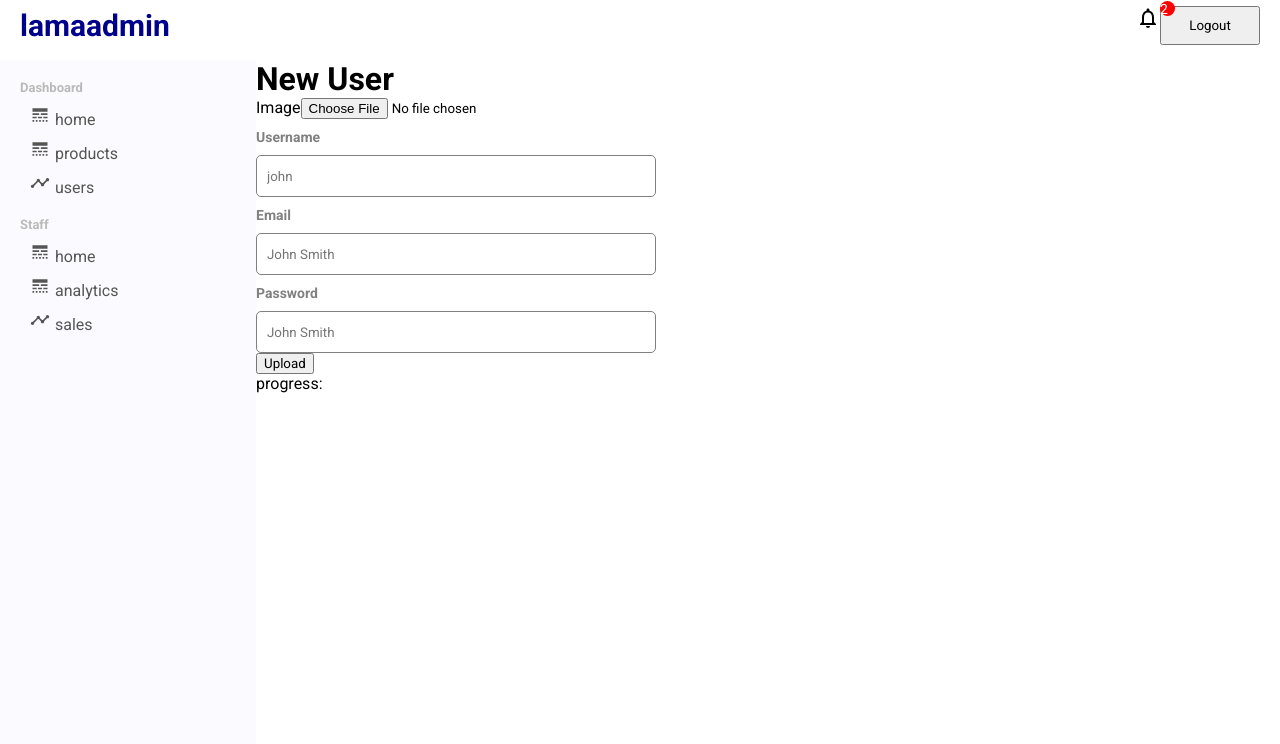
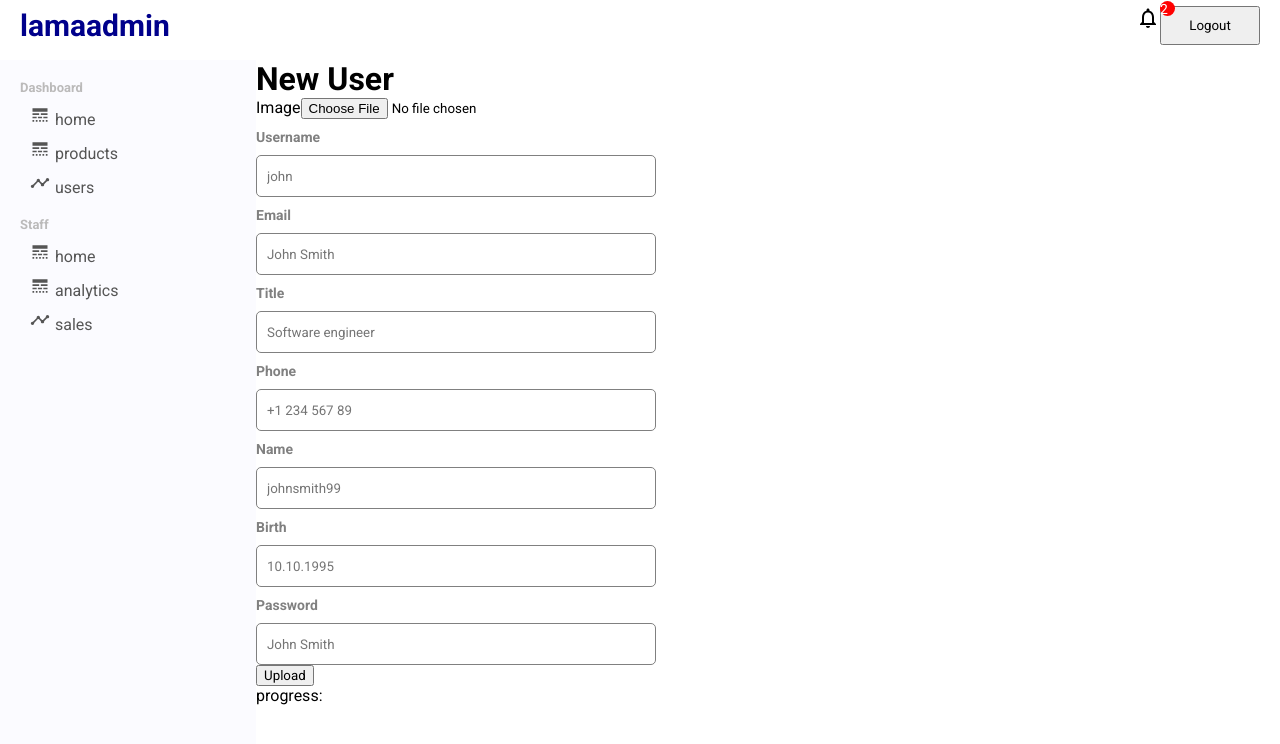
Before and after one commit to maxxam123/adminpanal, a React (Create React App) app: page /newUser in a window 1280 px wide. Shown: the top 744 px of the page. Built offline with nearby package versions, Linux system fonts and the light colour scheme; a web font is replaced by a local one.

Commit message:
modified NewUser.jsx

```diff
--- a/src/pages/newUser/NewUser.jsx
+++ b/src/pages/newUser/NewUser.jsx
@@ -97,6 +97,42 @@ export const NewUser = () => {
           />
         </div>
         <div className="newUserItem">
+          <label>Title</label>
+          <input
+            type="text"
+            name="title"
+            placeholder="Software engineer"
+            onChange={handleChange}
+          />
+        </div>
+        <div className="newUserItem">
+          <label>Phone</label>
+          <input
+            type="text"
+            name="phone"
+            placeholder="+1 234 567 89"
+            onChange={handleChange}
+          />
+        </div>
+        <div className="newUserItem">
+          <label>Name</label>
+          <input
+            type="text"
+            name="name"
+            placeholder="johnsmith99"
+            onChange={handleChange}
+          />
+        </div>
+        <div className="newUserItem">
+          <label>Birth</label>
+          <input
+            type="text"
+            name="birth"
+            placeholder="10.10.1995"
+            onChange={handleChange}
+          />
+        </div>
+        <div className="newUserItem">
           <label>Password</label>
           <input
             type="text"
```
Also changed, not shown: 1 other file (tests, documents, lock files or other folders).
